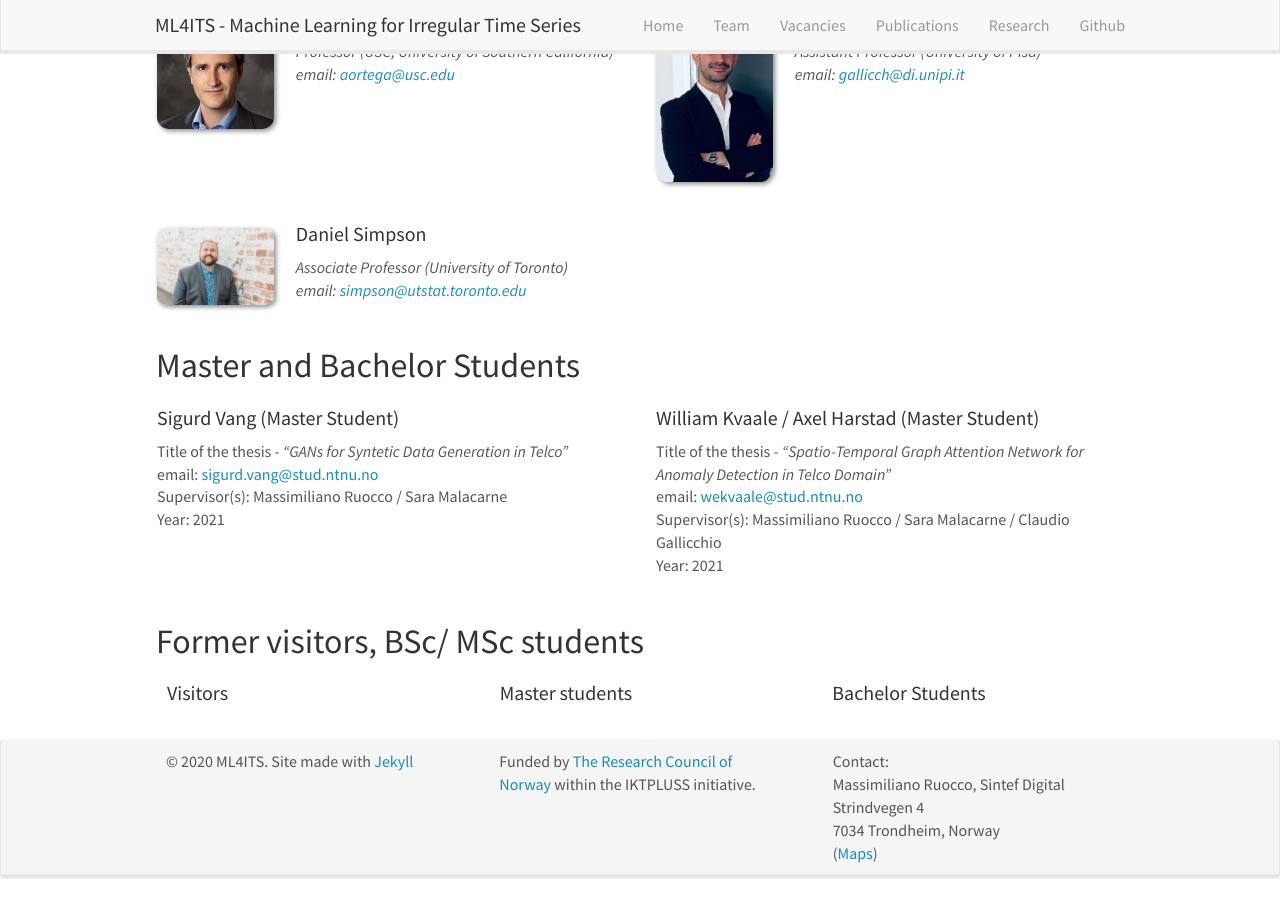
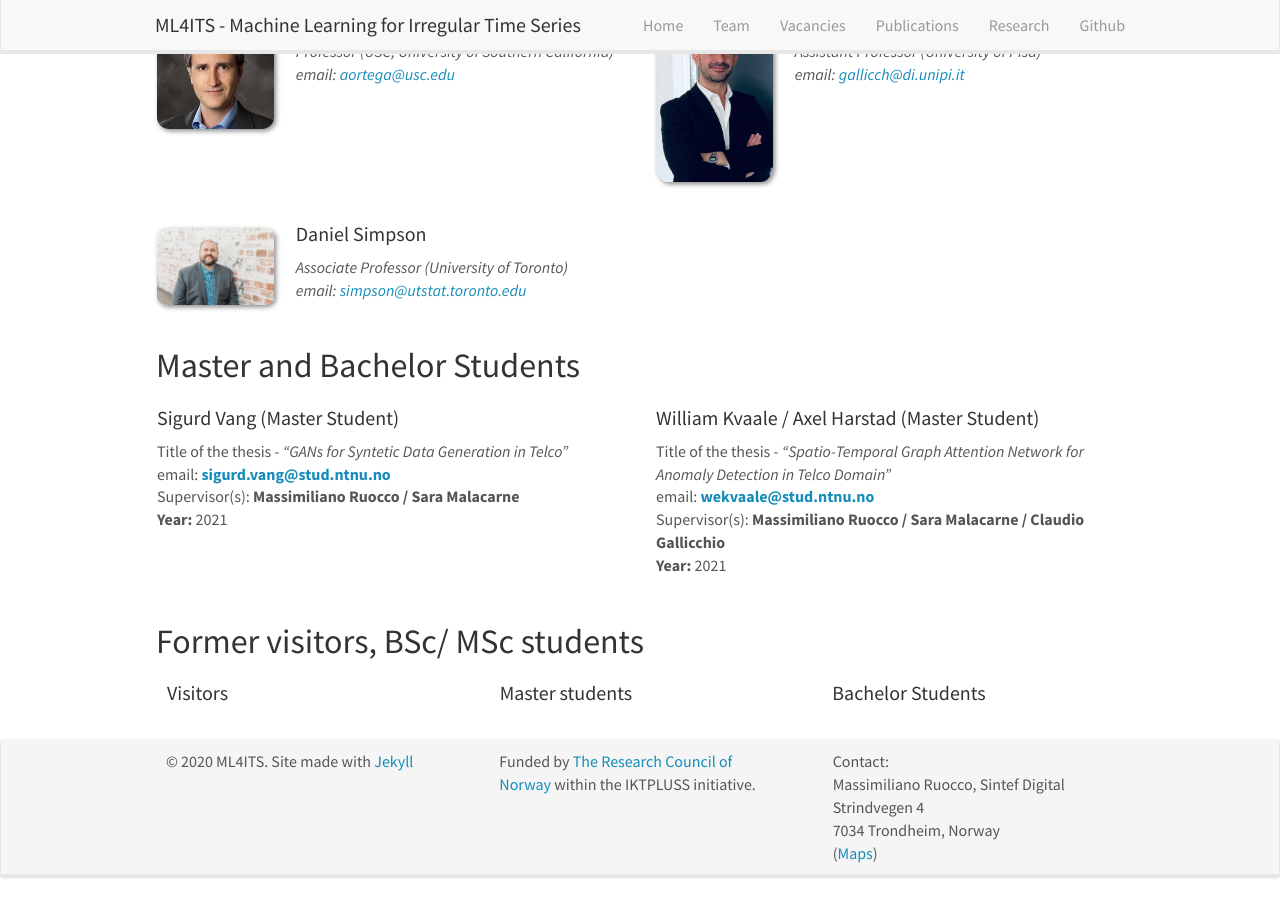
Before and after one commit to ML4ITS/ml4its.github.io.old, a Jekyll site: the page built from _pages/team.md, in a window 1280 px wide and 900 px high, scrolled down 1141 px. Built offline with Jekyll 4.4.1, drawn with Linux system fonts in a browser that asks for light colours; nearby versions of some CDN libraries.

```diff
--- a/_pages/team.md
+++ b/_pages/team.md
@@ -153,7 +153,7 @@ Jump to [staff](#staff), [international partners](#international-partners), [mas
 
 <div class="col-sm-6 clearfix">
   <h4>{{ member.name }}</h4>
-  {{ member.info }}<br>email: <{{ member.email }}> <br>Supervisor(s): {{ member.supervisors }}<br>Year: {{ member.year }}
+  {{ member.info }}<br>email: <b><{{ member.email }}></b> <br>Supervisor(s): <b>{{ member.supervisors }}</b><br><b>Year:</b> {{ member.year }}
   <ul style="overflow: hidden">
 
   {% if member.number_educ == 1 %}
```
